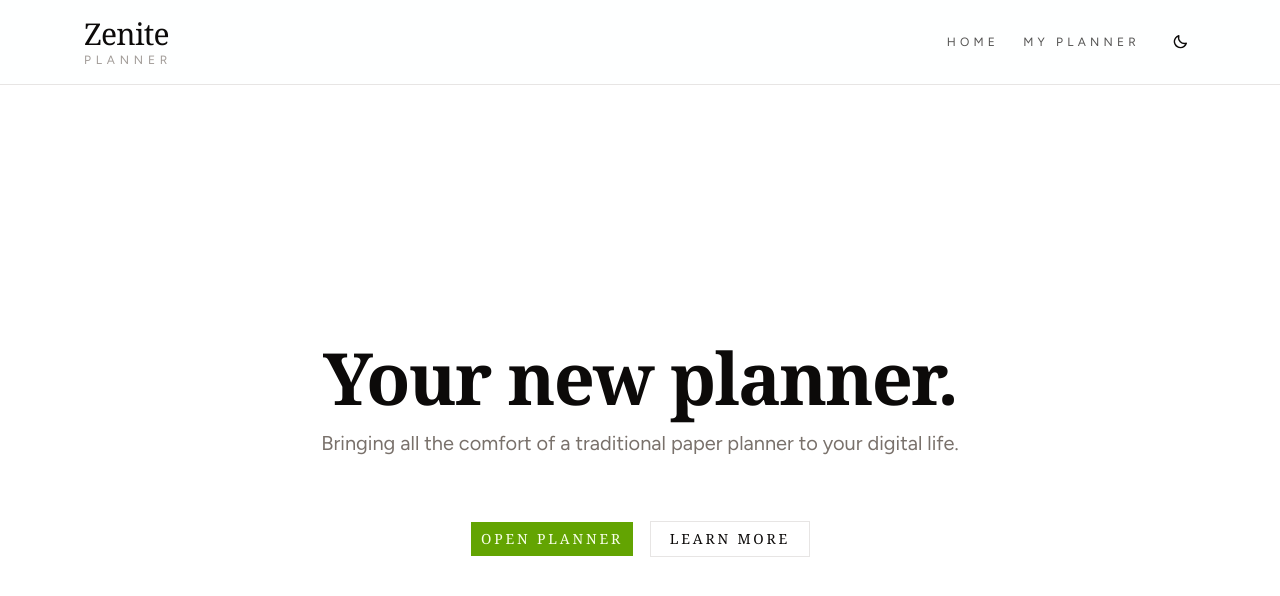
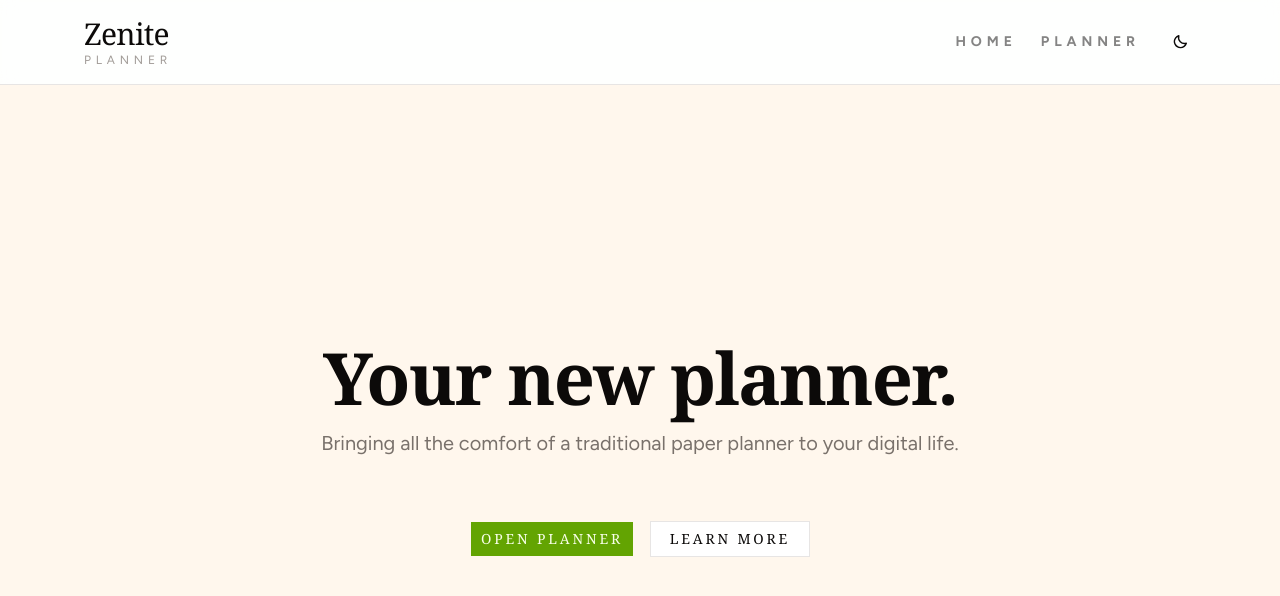
Before and after one commit to wjbetech/zenite-v3, a Next.js app: page / in a window 1280 px wide. Shown: the top 596 px of the page. Built offline with nearby package versions, Linux system fonts and the light colour scheme.

Commit message:
adding refactored buttons and links into next/link <Link> components

```diff
--- a/src/app/layout.tsx
+++ b/src/app/layout.tsx
@@ -15,7 +15,8 @@ export default function RootLayout({
 }>) {
   return (
     <html lang="en" className={figtree.variable}>
-      <body className={`${merriweather.variable} ${notoSans.variable} antialiased flex min-h-screen flex-col`}>
+      <body
+        className={`${merriweather.variable} ${notoSans.variable} antialiased flex min-h-screen flex-col bg-orange-50`}>
         <Navbar />
         <main className="flex-1">{children}</main>
       </body>
--- a/src/components/layout/HomePage/HomePage.tsx
+++ b/src/components/layout/HomePage/HomePage.tsx
@@ -1,6 +1,7 @@
 "use client";
 
 import { Button } from "@/components/ui/button";
+import Link from "next/link";
 // import { NotePencil, CalendarBlank, BookOpen } from "@phosphor-icons/react";
 
 export function HomePage() {
@@ -48,8 +49,8 @@ export function HomePage() {
         </div> */}
         {/* CTA Section */}
         <div className="flex flex-col items-center justify-center gap-4 sm:flex-row">
-          <Button size="lg" className="min-w-40 font-serif text-sm uppercase tracking-[0.2em]">
-            Open Planner
+          <Button asChild size="lg" className="min-w-40 font-serif text-sm uppercase tracking-[0.2em]">
+            <Link href="/planner">Open Planner</Link>
           </Button>
           <Button variant="outline" size="lg" className="min-w-40 font-serif text-sm uppercase tracking-[0.2em]">
             Learn More
--- a/src/components/layout/Navbar/NavItem.tsx
+++ b/src/components/layout/Navbar/NavItem.tsx
@@ -17,7 +17,7 @@ const NavItem = React.forwardRef<HTMLAnchorElement, NavItemProps>(function NavIt
       ref={ref}
       href={href}
       className={cn(
-        "text-xs uppercase tracking-[0.35em] text-foreground/70 transition hover:text-foreground focus-visible:outline focus-visible:outline-ring focus-visible:outline-offset-2 font-sans",
+        "text-sm uppercase tracking-[0.35em] text-foreground/50 transition hover:text-foreground focus-visible:outline focus-visible:outline-ring focus-visible:outline-offset-2 font-sans font-bold",
         className
       )}
       {...props}>
--- a/src/components/layout/Navbar/Navbar.tsx
+++ b/src/components/layout/Navbar/Navbar.tsx
@@ -12,10 +12,11 @@ import {
 } from "@/components/ui/dropdown-menu";
 
 import { NavItem } from "./NavItem";
+import Link from "next/link";
 
 const navLinks = [
   { href: "/", label: "Home" },
-  { href: "/link-2", label: "My Planner" }
+  { href: "/link-2", label: "Planner" }
   // { href: "/link-3", label: "" }
 ];
 
@@ -56,7 +57,9 @@ export function Navbar() {
     <header className="w-full border-b border-border bg-background/90 backdrop-blur">
       <div className="mx-auto flex w-full max-w-6xl items-center justify-between gap-6 px-5 py-4">
         <div>
-          <span className="text-3xl font-serif tracking-tight text-foreground">Zenite</span>
+          <Link href={"/"}>
+            <span className="text-3xl font-serif tracking-tight text-foreground">Zenite</span>
+          </Link>
           <p className="text-xs uppercase tracking-[0.4em] text-muted-foreground/70">Planner</p>
         </div>
 
```
